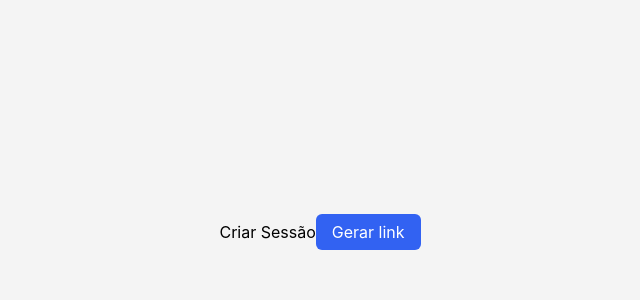
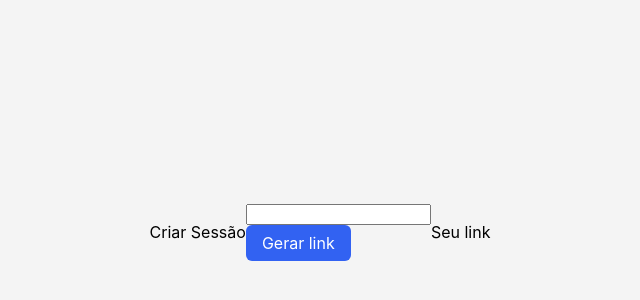
Before and after one commit to TheVoid-0/choice_reaction_time_web, a Next.js app: page /criar in a window 1280 px wide. Shown: the part 168-468 px from the top of the page, without its empty margins (320-960 px from the left). Built offline with nearby package versions, Linux system fonts and the light colour scheme.

Commit message:
feat: chamadas para api (fixas)

```diff
--- a/package.json
+++ b/package.json
@@ -10,6 +10,7 @@
   },
   "dependencies": {
     "@stitches/react": "^1.2.8",
+    "axios": "^0.27.2",
     "next": "12.1.6",
     "react": "18.2.0",
     "react-dom": "18.2.0"
--- a/src/pages/criar/index.tsx
+++ b/src/pages/criar/index.tsx
@@ -1,5 +1,8 @@
+import axios from "axios";
 import { NextPage } from "next";
+import { useState , useEffect } from "react";
 import { styled } from "../../../stitches.config";
+
 
 const Wrapper = styled("div", {
   height: "100vh",
@@ -7,6 +10,8 @@ const Wrapper = styled("div", {
   alignItems: "center",
   justifyContent: "center",
 });
+
+
 
 const FormContainer = styled("div", {
 
@@ -28,13 +33,38 @@ const GenerateLinkButton = styled("button", {
 });
 
 const Administrator: NextPage = () => {
+  const [formData, setFormData] = useState({
+    email: ''
+  })
+
+  const [shortlink, setShortlink] = useState<string>('Seu link')
+
+
+  const createSession = () => {
+    axios.post(`http://localhost:3002/test-sessions`, {
+      user: formData
+    }).then(({data}) => {
+      console.log(data)
+      setShortlink(data.shortlink)
+    }).catch(console.log)
+  }
+
+  const handleFormChange = (target: EventTarget & HTMLInputElement, prop: keyof typeof formData) => {
+    console.log(target.value)
+    setFormData({...formData, [prop] : target.value})
+  }
+
   return (
     <Wrapper>
       Criar Sessão
-
-      <GenerateLinkButton>
+      <FormContainer>
+        <input id="email" type="text" onChange={({target}) => handleFormChange(target, 'email')}  />
+      <GenerateLinkButton onClick={createSession.bind(formData)}>
         Gerar link
       </GenerateLinkButton>
+      </FormContainer>
+
+      <a href={shortlink}>{shortlink}</a>
     </Wrapper>
   );
 }
--- a/src/pages/index.tsx
+++ b/src/pages/index.tsx
@@ -2,7 +2,8 @@ import type { NextPage } from 'next'
 
 const Home: NextPage = () => {
   return (
-    <></>
+    <>
+    </>
   )
 }
 
```
Also changed, not shown: src/pages/escolha/index.tsx (+42 -5 lines), 2 other files (tests, documents, lock files or other folders).
